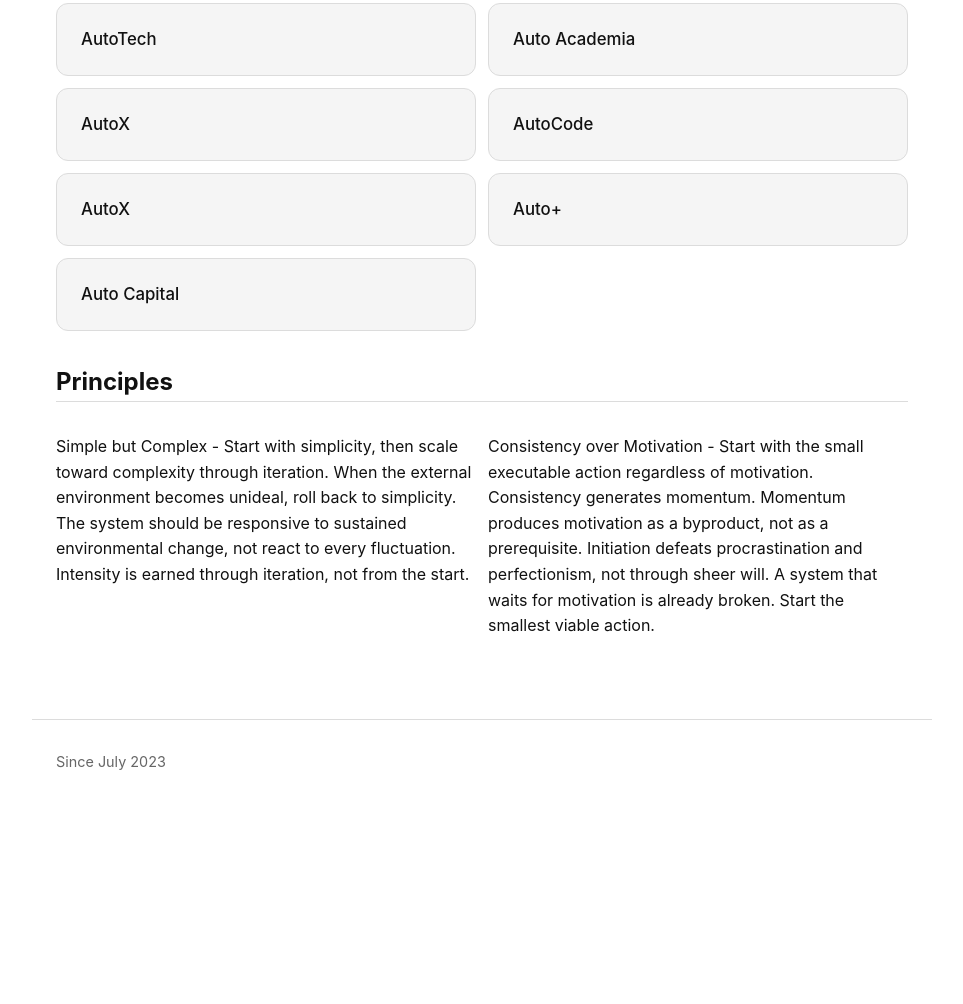
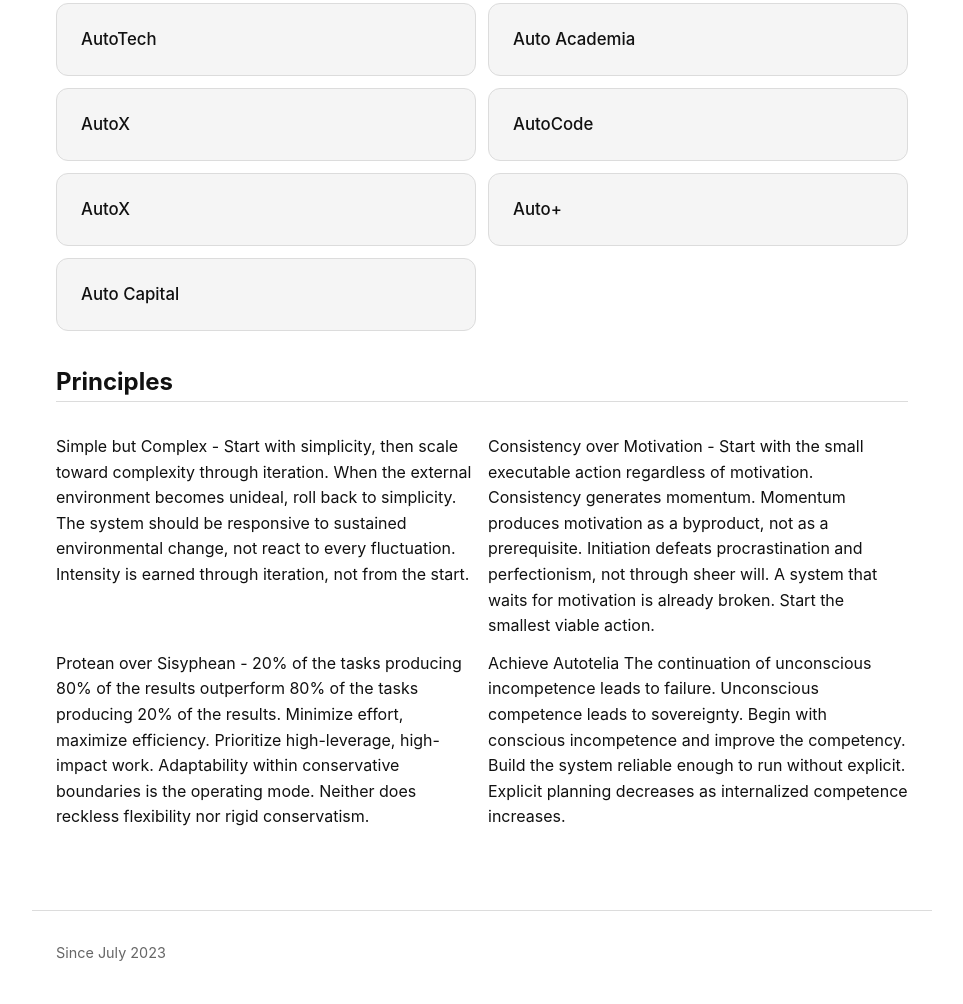
Before and after one commit to eehsnek/eehsnek.github.io, a plain HTML site: page index.html in a window 1280 px wide. Shown: the part 917-1921 px from the top of the page, without its empty margins (158-1121 px from the left). Before the commit the page ends 1730 px from the top, so only its background shows below. Drawn offline with Linux system fonts and the light colour scheme.

Commit message:
added two more principles

```diff
--- a/index.html
+++ b/index.html
@@ -88,6 +88,14 @@
                         Consistency over Motivation -
                         Start with the small executable action regardless of motivation. Consistency generates momentum. Momentum produces motivation as a byproduct, not as a prerequisite. Initiation defeats procrastination and perfectionism, not through sheer will. A system that waits for motivation is already broken. Start the smallest viable action.
                     </li>
+                    <li>
+                        Protean over Sisyphean -
+                        20% of the tasks producing 80% of the results outperform 80% of the tasks producing 20% of the results. Minimize effort, maximize efficiency. Prioritize high-leverage, high-impact work. Adaptability within conservative boundaries is the operating mode. Neither does reckless flexibility nor rigid conservatism.
+                    </li>
+                    <li>
+                        Achieve Autotelia
+                        The continuation of unconscious incompetence leads to failure. Unconscious competence leads to sovereignty. Begin with conscious incompetence and improve the competency. Build the system reliable enough to run without explicit. Explicit planning decreases as internalized competence increases.
+                    </li>
                 </ul>
             </section>
         </article>
```
